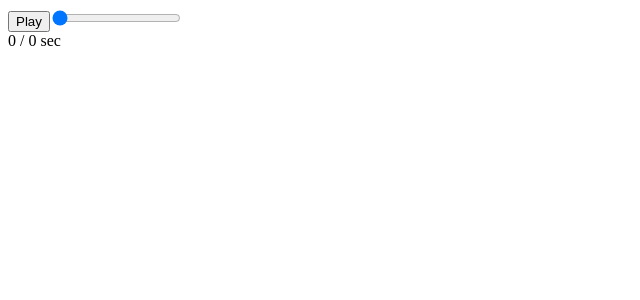
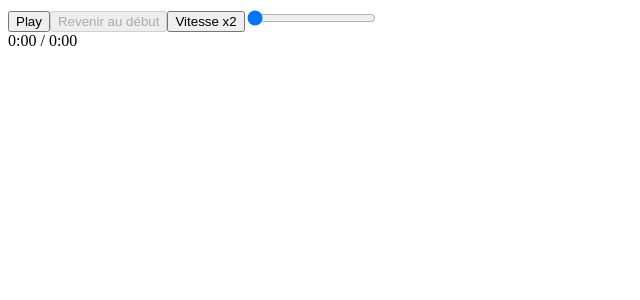
Before and after one commit to eglantinefonrose/RadioLiveALaCarte, an Angular app in the folder 1.RadioLiveALaCarteApp/: page / in a window 1280 px wide. Shown: the top 300 px of the page, without its empty margins (0-640 px from the left). Built offline with nearby package versions, Linux system fonts and the light colour scheme.

Commit message:
Amélioration du lecteur MP3 + ajout d'objectifs dans le README

```diff
--- a/1.RadioLiveALaCarteApp/src/app/radio-player/radio-player.component.html
+++ b/1.RadioLiveALaCarteApp/src/app/radio-player/radio-player.component.html
@@ -1,12 +1,22 @@
 <div class="player">
     <audio #audioPlayer (timeupdate)="onTimeUpdate()" (ended)="onEnded()">
-      <source [src]="mp3Url" type="audio/mp3">
+      <source [src]="mp3Url" type="audio/mp3" />
       Votre navigateur ne supporte pas l'élément audio.
     </audio>
 
     <!-- Bouton play/pause -->
     <button (click)="playPause()">
       {{ isPlaying ? 'Pause' : 'Play' }}
+    </button>
+
+    <!-- Nouveau bouton pour revenir au début -->
+    <button (click)="rewindToStart()" [disabled]="currentTime === 0">
+      Revenir au début
+    </button>
+
+    <!-- Bouton pour basculer entre vitesse normale et x2 -->
+    <button (click)="toggleSpeed()">
+        {{ isSpeedNormal ? 'Vitesse x2' : 'Vitesse normale' }}
     </button>
 
     <!-- Barre de progression -->
@@ -17,6 +27,8 @@
       (input)="seek($event)"
     />
 
-    <!-- Affichage du temps actuel et de la durée -->
-    <div>{{ currentTime | number: '1.0-0' }} / {{ duration | number: '1.0-0' }} sec</div>
-  </div>
+    <!-- Indicateur temporel -->
+    <div class="time-indicator">
+      {{ formatTime(currentTime) }} / {{ formatTime(duration) }}
+    </div>
+</div>
--- a/1.RadioLiveALaCarteApp/src/app/radio-player/radio-player.component.ts
+++ b/1.RadioLiveALaCarteApp/src/app/radio-player/radio-player.component.ts
@@ -1,23 +1,20 @@
-// Importez la bibliothèque hls.js
-import { Component, ElementRef, OnInit, ViewChild } from '@angular/core';
-import { CommonModule } from '@angular/common';
+import { Component, ElementRef, ViewChild } from '@angular/core';
 
 @Component({
   selector: 'app-radio-player',
-  templateUrl: 'radio-player.component.html',
-  imports: [ CommonModule ],
   standalone: true,
+  imports: [],
+  templateUrl: './radio-player.component.html',
   styleUrls: ['./radio-player.component.css']
 })
 export class RadioPlayerComponent {
+  @ViewChild('audioPlayer') audioPlayer!: ElementRef<HTMLAudioElement>;
 
-  @ViewChild('audioPlayer', { static: true }) audioPlayer!: ElementRef<HTMLVideoElement>;
   isPlaying = false;
-  currentTime: number = 0;
-  duration: number = 0;
+  currentTime = 0;
+  duration = 0;
+  isSpeedNormal = true;  // Par défaut, la vitesse est normale
   mp3Url: string = 'http://localhost:8287/media/mp3/sortie.mp3';
-
-  constructor() { }
 
   playPause() {
     const audio = this.audioPlayer.nativeElement;
@@ -30,9 +27,38 @@ export class RadioPlayerComponent {
     }
   }
 
+  rewindToStart() {
+    const audio = this.audioPlayer.nativeElement;
+    audio.currentTime = 0;  // Revenir au début
+    this.currentTime = 0;  // Mettre à jour l'interface
+    if (!audio.paused) {
+      audio.play();  // Reprendre la lecture si l'audio est en cours de lecture
+    }
+  }
+
+  // Méthode pour formater le temps en minutes:secondes
+  formatTime(seconds: number): string {
+    const minutes = Math.floor(seconds / 60);
+    const secs = Math.floor(seconds % 60);
+    return minutes + ':' + (secs < 10 ? '0' + secs : secs);
+  }
+
+
+  // Fonction pour lire en x2 ou revenir à la vitesse normale
+  toggleSpeed() {
+    const audio = this.audioPlayer.nativeElement;
+    if (this.isSpeedNormal) {
+      audio.playbackRate = 2;  // Passer à la vitesse x2
+    } else {
+      audio.playbackRate = 1;  // Revenir à la vitesse normale
+    }
+    this.isSpeedNormal = !this.isSpeedNormal;  // Basculer l'état
+  }
+
   // Fonction qui se déclenche lorsque la musique se termine
   onEnded() {
     this.isPlaying = false;
+    this.audioPlayer.nativeElement.playbackRate = 1;  // Réinitialiser la vitesse normale à la fin
   }
 
   // Mettre à jour la durée de la musique et le temps actuel
@@ -46,6 +72,4 @@ export class RadioPlayerComponent {
     const input = event.target as HTMLInputElement;
     this.audioPlayer.nativeElement.currentTime = +input.value;
   }
-
-
 }
```
Also changed, not shown: 1 other file (tests, documents, lock files or other folders).
